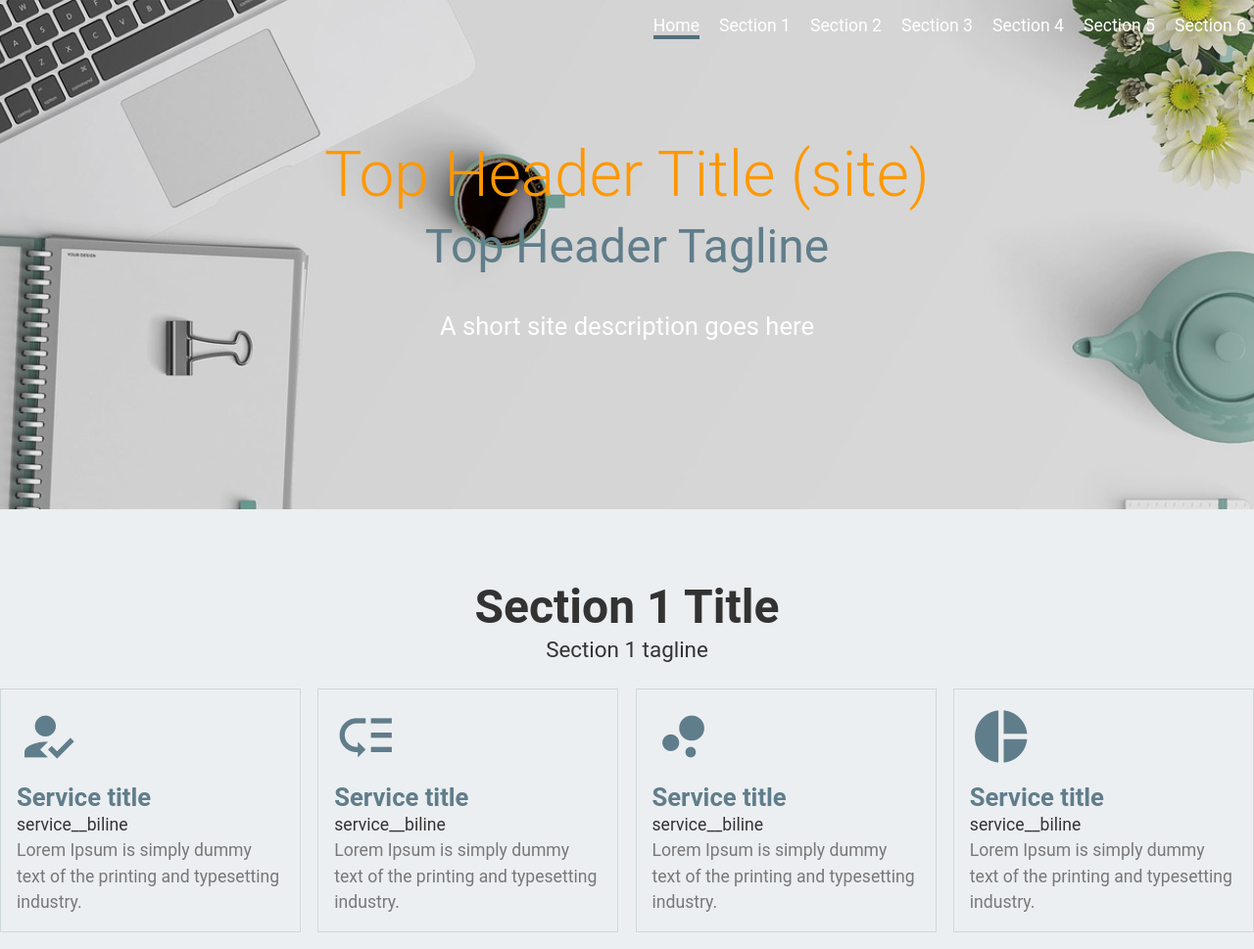
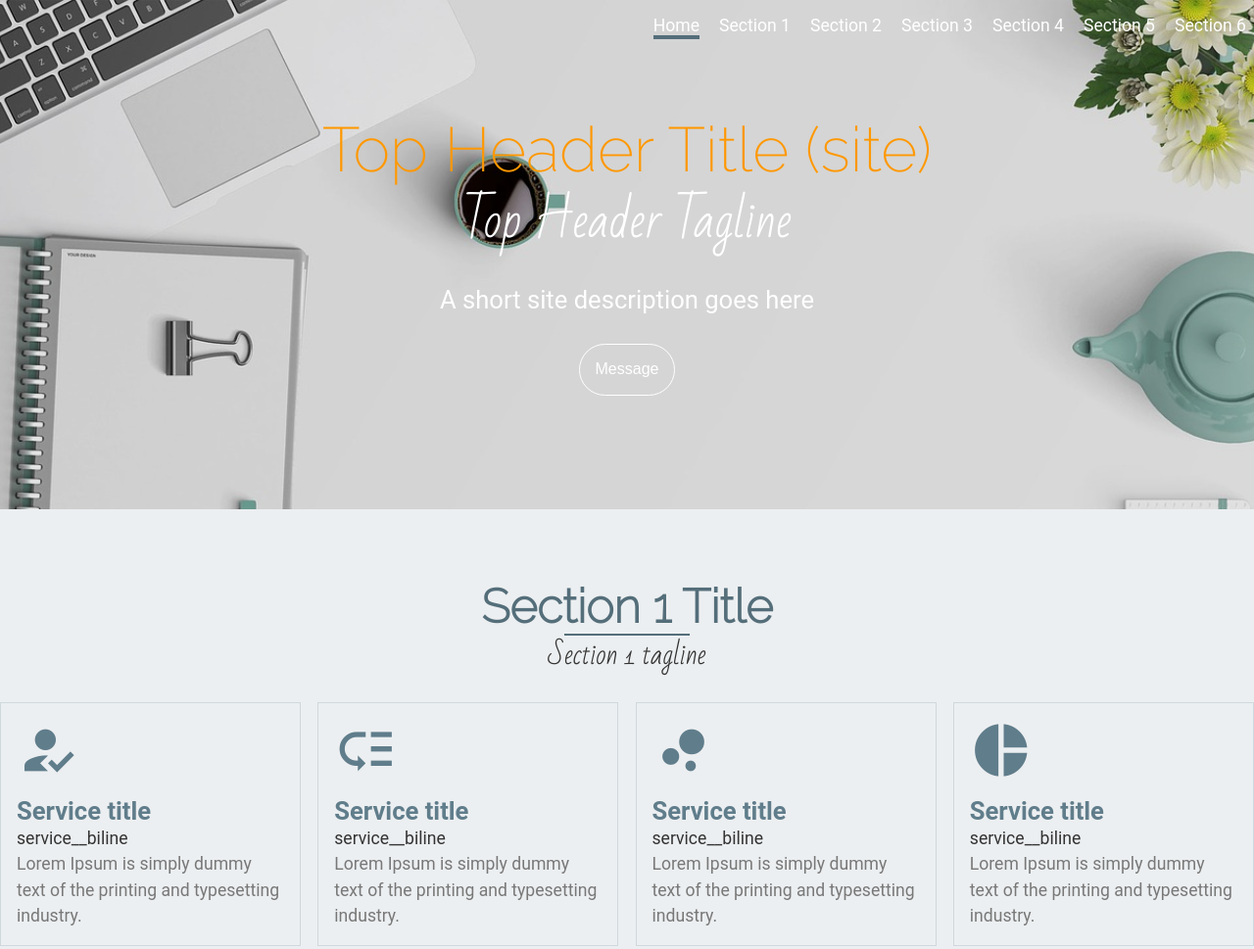
Before and after one commit to Bushflame/val, a website: page app/index.html in a window 1280 px wide. Shown: the top 969 px of the page at 98% size. Drawn offline with nearby package versions, Linux system fonts and the light colour scheme; a web font is replaced by a local one.

Commit message:
added Google foonts

```diff
--- a/app/assets/styles/modules/sections.css
+++ b/app/assets/styles/modules/sections.css
@@ -1,3 +1,4 @@
+
 .section {
     padding:2rem 1rem 2rem;
             @mixin at1020 {
@@ -6,15 +7,25 @@
         }
 
     &__title {
+        color:$blueGrey7;
+        font-family: 'Raleway', sans-serif;
         text-align:center;
         margin-bottom:0;
         @mixin at700 {
             font-size:3rem;
         }
     }
+        &__title:after {
+  border-bottom: 2px solid $blueGrey7;
+  content: '';
+  display: block;
+  width: 8rem;
+  margin:0 auto;
+}
     &__tagline {
+        font-family: 'Bad Script', cursive;
         text-align:center;
-        font-size:1.4rem;
+        font-size:1.7rem;
         margin-top:0;
     }
 }
--- a/app/assets/styles/modules/top.css
+++ b/app/assets/styles/modules/top.css
@@ -12,6 +12,7 @@
 
     }
     &__header-title {
+        font-family: 'Raleway', sans-serif;
         color:$orange6;
         font-size:2rem;
         font-weight:300;
@@ -25,17 +26,28 @@
 
     }
     &__header-tagline {
-        color:$blueGrey6;
+        font-family: 'Bad Script', cursive;
+        color:#fff;
         font-size:1.4rem;
         margin:0;
         @mixin at700 {
             font-size:2.2rem;
         }
 
+
         @mixin at1020 {
             font-size:3rem;
         }
     }
+
+    &__header-btn {
+        color:#fff;
+        background:transparent;
+        border:0.05rem solid #fff;
+        border-radius:2rem;
+        padding:1rem;
+    }
+
     &__description {
         color:#fff;
         font-size:1.1rem;
--- a/app/index.html
+++ b/app/index.html
@@ -6,6 +6,7 @@
     <meta http-equiv="X-UA-Compatible" content="ie=edge">
     <title>Framework</title>
     <link href="https://fonts.googleapis.com/icon?family=Material+Icons" rel="stylesheet">
+   <link href="https://fonts.googleapis.com/css?family=Bad+Script|Kaushan+Script|Nova+Script|Raleway:200" rel="stylesheet">
     <link rel="stylesheet" href="temp/styles/styles.css" type="text/css" />
 </head>
 <body>
@@ -39,6 +40,7 @@
             <h1 class="top__header-title">Top Header Title (site)</h1>
             <p class="top__header-tagline">Top Header Tagline</p>
             <p class="top__description">A short site description goes here</p>
+            <button class="top__header-btn">Message</button>
 
         </header>
     </section>
--- a/app/temp/styles/styles.css
+++ b/app/temp/styles/styles.css
@@ -450,6 +450,13 @@ template {
   display: none;
 }
 
+/*
+font-family: 'Raleway', sans-serif;
+font-family: 'Nova Script', cursive;
+font-family: 'Bad Script', cursive;
+font-family: 'Kaushan Script', cursive;
+*/
+
 *{
     -webkit-box-sizing: border-box;
             box-sizing: border-box;
@@ -477,6 +484,10 @@ p {
 img {
     max-width:100%;
     height:auto;
+}
+
+button:focus {
+    outline:0;
 }
 
 .logoWrap {
@@ -645,6 +656,7 @@ img {
     }
 
 .top__header-title {
+        font-family: 'Raleway', sans-serif;
         color:#FF9800;
         font-size:2rem;
         font-weight:300;
@@ -669,7 +681,8 @@ img {
     }
 
 .top__header-tagline {
-        color:#607D8B;
+        font-family: 'Bad Script', cursive;
+        color:#fff;
         font-size:1.4rem;
         margin:0;
     }
@@ -686,6 +699,14 @@ img {
 .top__header-tagline {
             font-size:3rem
     }
+    }
+
+.top__header-btn {
+        color:#fff;
+        background:transparent;
+        border:0.05rem solid #fff;
+        border-radius:2rem;
+        padding:1rem;
     }
 
 .top__description {
@@ -736,6 +757,8 @@ img {
     }
 
 .section__title {
+        color:#546E7A;
+        font-family: 'Raleway', sans-serif;
         text-align:center;
         margin-bottom:0;
     }
@@ -747,9 +770,18 @@ img {
     }
     }
 
+.section__title:after {
+  border-bottom: 2px solid #546E7A;
+  content: '';
+  display: block;
+  width: 8rem;
+  margin:0 auto;
+}
+
 .section__tagline {
+        font-family: 'Bad Script', cursive;
         text-align:center;
-        font-size:1.4rem;
+        font-size:1.7rem;
         margin-top:0;
     }
 
```
Also changed, not shown: app/assets/styles/main/global.css (+9 -1 lines).
